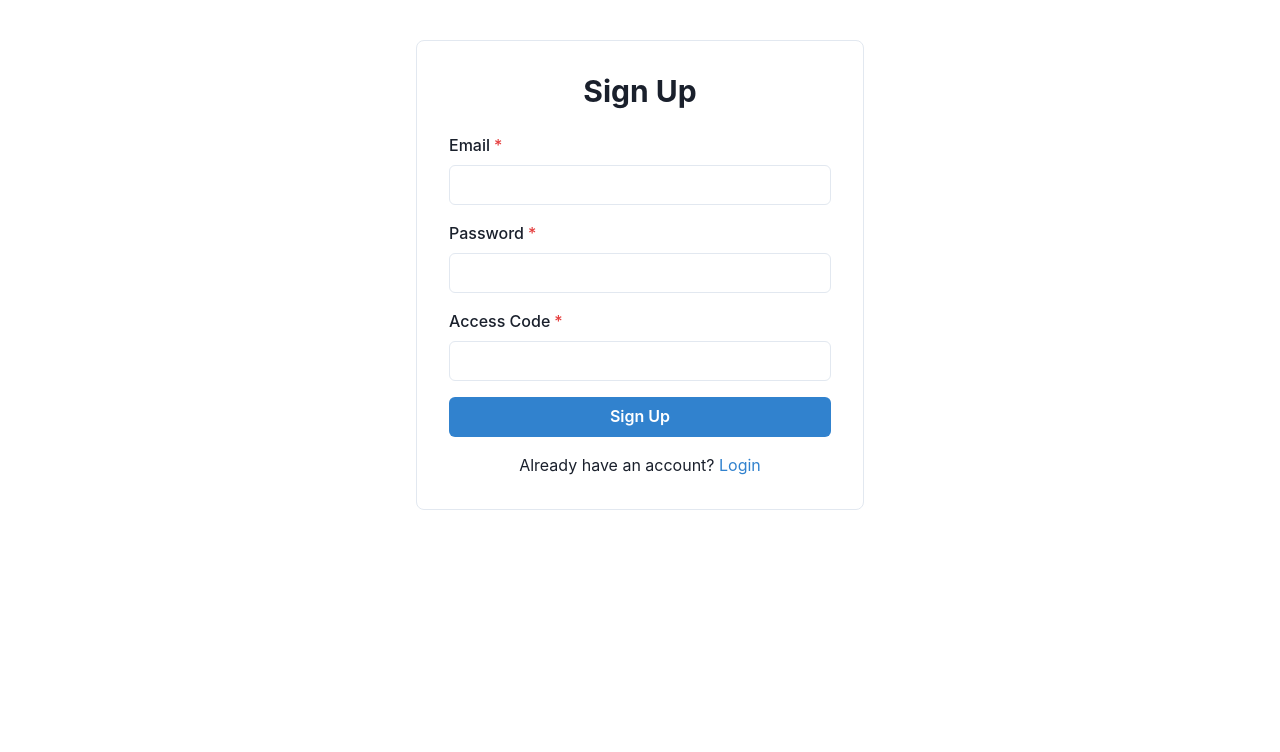
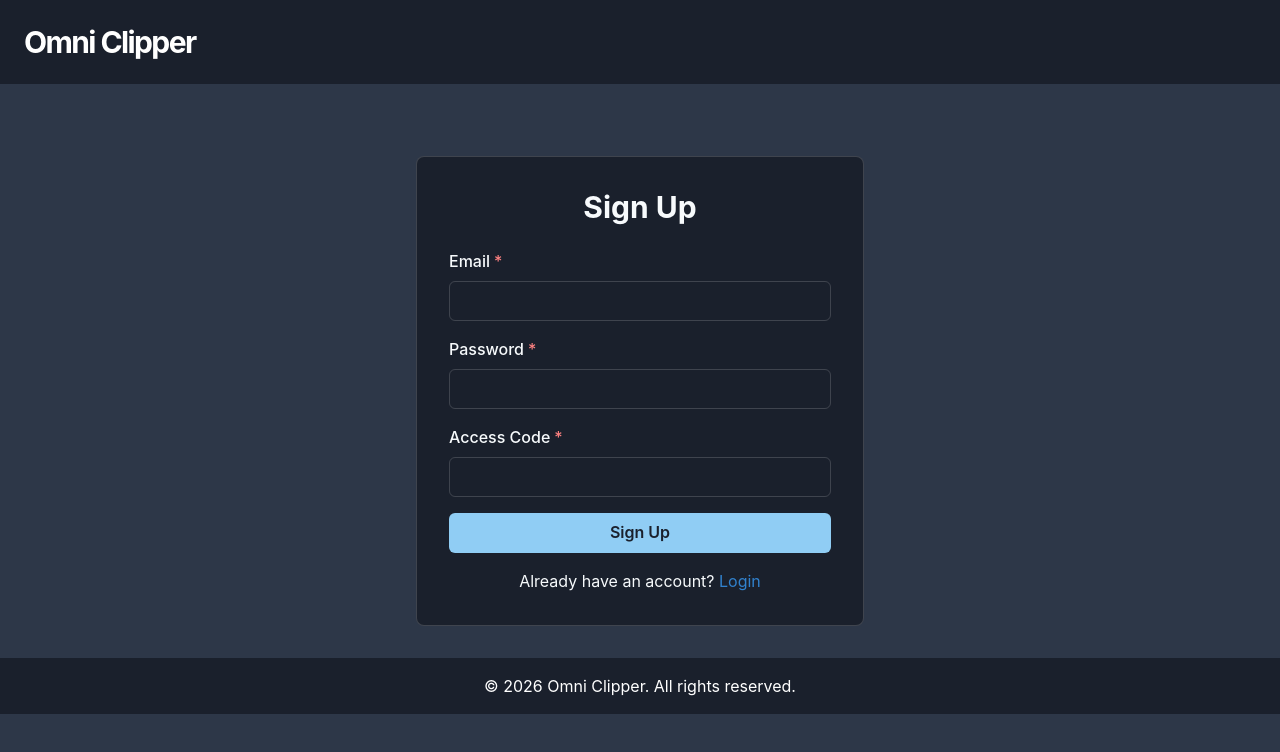
Before and after one commit to TheoH32/omni-clipper, a React (Vite) app in the folder apps/web/: page /signup in a window 1280 px wide. Shown: the top 752 px of the page. Built offline with nearby package versions, Linux system fonts and the light colour scheme.

Commit message:
Theme addition to UI

```diff
--- a/apps/web/src/Dashboard.jsx
+++ b/apps/web/src/Dashboard.jsx
@@ -1,11 +1,13 @@
 import React from 'react';
 import { useAuth } from './AuthContext';
 import { Box, Button, Heading, Text } from '@chakra-ui/react';
+import Layout from './Layout';
 
 export default function Dashboard() {
   const { logout } = useAuth();
 
   return (
+    <Layout>
       <Box p={8}>
         <Heading as="h1" size="lg" mb={6}>
           Dashboard
@@ -15,5 +17,6 @@ export default function Dashboard() {
           Logout
         </Button>
       </Box>
+    </Layout>
   );
 }
--- /dev/null
+++ b/apps/web/src/Layout.jsx
@@ -0,0 +1,30 @@
+import React from 'react';
+import { Box, Flex, Heading, Text } from '@chakra-ui/react';
+
+export default function Layout({ children }) {
+  return (
+    <Box>
+      <Flex
+        as="header"
+        align="center"
+        justify="space-between"
+        wrap="wrap"
+        padding="1.5rem"
+        bg="brand.900"
+        color="white"
+      >
+        <Flex align="center" mr={5}>
+          <Heading as="h1" size="lg" letterSpacing={'-.1rem'}>
+            Omni Clipper
+          </Heading>
+        </Flex>
+      </Flex>
+      <Box as="main" p={8}>
+        {children}
+      </Box>
+      <Box as="footer" py={4} textAlign="center" bg="brand.900" color="white">
+        <Text>&copy; {new Date().getFullYear()} Omni Clipper. All rights reserved.</Text>
+      </Box>
+    </Box>
+  );
+}
--- a/apps/web/src/Login.jsx
+++ b/apps/web/src/Login.jsx
@@ -12,6 +12,7 @@ import {
   useToast,
   VStack,
 } from '@chakra-ui/react';
+import Layout from './Layout';
 
 export default function Login() {
   const [email, setEmail] = useState('');
@@ -55,7 +56,8 @@ export default function Login() {
   };
 
   return (
-    <Box maxW="md" mx="auto" mt={10} p={8} borderWidth={1} borderRadius="lg">
+    <Layout>
+      <Box maxW="md" mx="auto" mt={10} p={8} borderWidth={1} borderRadius="lg" bg="brand.900">
         <Heading as="h1" size="lg" textAlign="center" mb={6}>
           Login
         </Heading>
@@ -95,5 +97,6 @@ export default function Login() {
           </Link>
         </Text>
       </Box>
+    </Layout>
   );
 }
--- a/apps/web/src/Signup.jsx
+++ b/apps/web/src/Signup.jsx
@@ -12,6 +12,7 @@ import {
   useToast,
   VStack,
 } from '@chakra-ui/react';
+import Layout from './Layout';
 
 export default function Signup() {
   const [email, setEmail] = useState('');
@@ -51,7 +52,8 @@ export default function Signup() {
   };
 
   return (
-    <Box maxW="md" mx="auto" mt={10} p={8} borderWidth={1} borderRadius="lg">
+    <Layout>
+      <Box maxW="md" mx="auto" mt={10} p={8} borderWidth={1} borderRadius="lg" bg="brand.900">
         <Heading as="h1" size="lg" textAlign="center" mb={6}>
           Sign Up
         </Heading>
@@ -93,5 +95,6 @@ export default function Signup() {
           </Link>
         </Text>
       </Box>
+    </Layout>
   );
 }
--- a/apps/web/src/main.jsx
+++ b/apps/web/src/main.jsx
@@ -2,6 +2,7 @@ import React from 'react';
 import ReactDOM from 'react-dom/client';
 import { createBrowserRouter, RouterProvider } from 'react-router-dom';
 import { ChakraProvider } from '@chakra-ui/react';
+import theme from './theme';
 
 import './index.css';
 import Login from './Login.jsx';
@@ -33,7 +34,7 @@ const router = createBrowserRouter([
 
 ReactDOM.createRoot(document.getElementById('root')).render(
   <React.StrictMode>
-    <ChakraProvider>
+    <ChakraProvider theme={theme}>
       <AuthProvider>
         <RouterProvider router={router} />
       </AuthProvider>
--- /dev/null
+++ b/apps/web/src/theme.js
@@ -0,0 +1,37 @@
+import { extendTheme } from '@chakra-ui/react';
+
+const config = {
+  initialColorMode: 'dark',
+  useSystemColorMode: false,
+};
+
+const theme = extendTheme({
+  config,
+  colors: {
+    brand: {
+      900: '#1a202c',
+      800: '#2d3748',
+      700: '#4a5568',
+      600: '#718096',
+      500: '#a0aec0',
+      400: '#cbd5e0',
+      300: '#e2e8f0',
+      200: '#edf2f7',
+      100: '#f7fafc',
+    },
+    accent: {
+      blue: '#3182ce',
+      purple: '#805ad5',
+    },
+  },
+  styles: {
+    global: {
+      'html, body': {
+        backgroundColor: 'brand.800',
+        color: 'brand.100',
+      },
+    },
+  },
+});
+
+export default theme;
```
Lines whose indentation alone changed are shown as unchanged.
